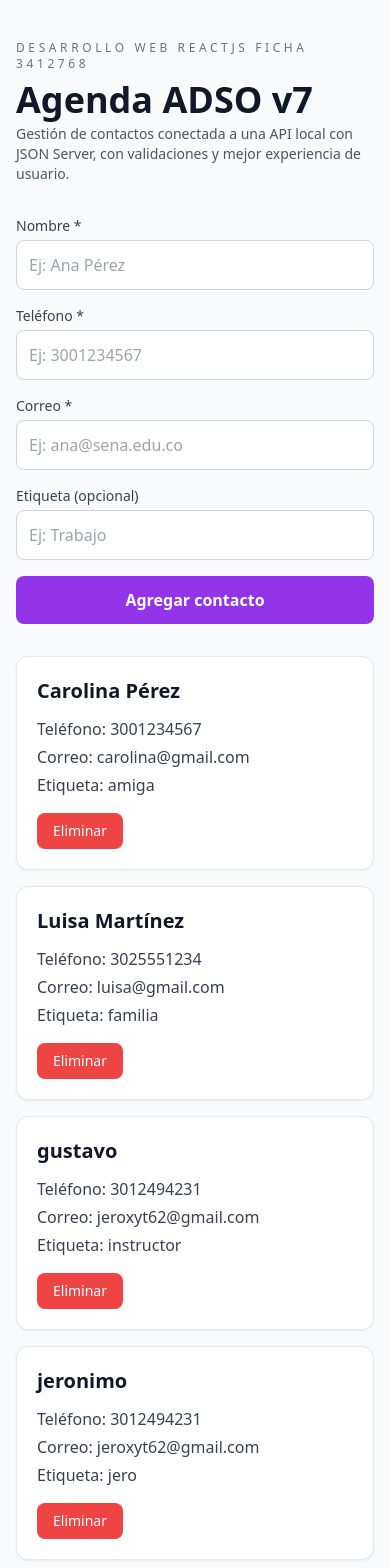
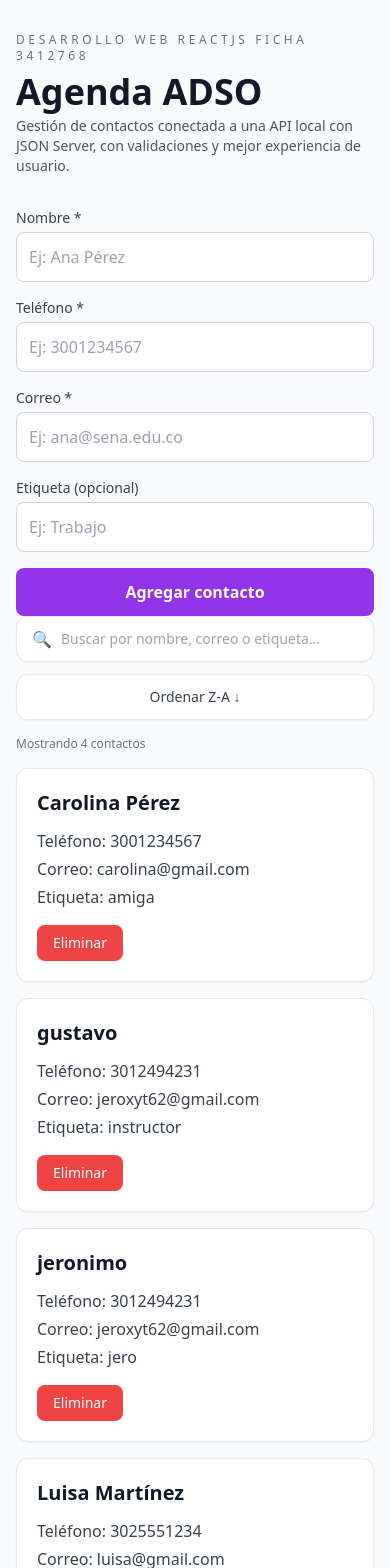
Before and after one commit to JeroHenaox/agenda-adso, a React (Vite) app: page / in a window 390 px wide. Shown: the top 1568 px of the page. Built offline with nearby package versions, Linux system fonts and the light colour scheme; data requests are answered from the project's data file.

Commit message:
Clase_10_Agenda_ADSO_v8_Busqueda_Orden

```diff
--- a/src/App.jsx
+++ b/src/App.jsx
@@ -1,66 +1,147 @@
-import { useState, useEffect } from "react";
-import FormularioContacto from "./Components/FormularioContacto";
-import ContactoCard from "./Components/ContactoCard";
+// Archivo: src/App.jsx
+// Componente principal de la aplicación Agenda ADSO.
+// Se encarga de:
+// - Cargar la lista de contactos desde la API (JSON Server).
+// - Manejar estados globales (contactos, carga, error).
+// - Conectar el formulario, el buscador y las tarjetas de contactos.
+// - Aplicar búsqueda y ordenamiento sobre la lista de contactos.
+
+// Importamos hooks de React
+import { useEffect, useState } from "react";
+
+// Importamos las funciones de la API (capa de datos)
 import {
   listarContactos,
   crearContacto,
   eliminarContactoPorId,
-} from "./api.js";
+} from "./api";
+
+// Importamos la configuración global de la aplicación
 import { APP_INFO } from "./config";
 
-export default function App() {
+// Importamos componentes hijos
+import FormularioContacto from "./components/FormularioContacto";
+import ContactoCard from "./components/ContactoCard";
+
+function App() {
+  // Estado que almacena la lista de contactos obtenidos de la API
   const [contactos, setContactos] = useState([]);
+
+  // Estado que indica si estamos cargando información (por ejemplo, al inicio)
+  const [cargando, setCargando] = useState(true);
+
+  // Estado para guardar mensajes de error generales de la aplicación
   const [error, setError] = useState("");
 
-  // Carga los contactos cuando inicia la aplicación.
+  // === NUEVOS ESTADOS PARA LA CLASE 10 ===
+
+  // Estado para el término de búsqueda digitado por el usuario
+  const [busqueda, setBusqueda] = useState("");
+
+  // Estado para el orden de los contactos:
+  // true  = orden alfabético ascendente (A-Z)
+  // false = orden alfabético descendente (Z-A)
+  const [ordenAsc, setOrdenAsc] = useState(true);
+
+  // useEffect que se ejecuta una sola vez al montar el componente.
+  // Aquí cargamos los contactos iniciales desde JSON Server (GET).
   useEffect(() => {
-    listarContactos()
-      .then((data) => setContactos(data))
-      .catch((error) => {
-        console.error(error);
+    const cargarContactos = async () => {
+      try {
+        setCargando(true);
+        setError("");
+
+        const data = await listarContactos();
+        setContactos(data);
+      } catch (error) {
+        console.error("Error al cargar contactos:", error);
+
         setError(
-          "No se pudieron cargar los contactos. Verifica que el servidor esté funcionando e intenta nuevamente."
+          "No se pudieron cargar los contactos. Verifica que el servidor esté encendido e intenta de nuevo."
         );
-      });
+      } finally {
+        setCargando(false);
+      }
+    };
+
+    cargarContactos();
   }, []);
 
-  // Guarda un nuevo contacto mediante la API.
-  const agregarContacto = async (nuevoContacto) => {
+  // Función que se encarga de agregar un nuevo contacto usando la API (POST)
+  const onAgregarContacto = async (nuevoContacto) => {
     try {
       setError("");
 
-      const contactoCreado = await crearContacto(nuevoContacto);
+      const creado = await crearContacto(nuevoContacto);
 
-      setContactos((prev) => [...prev, contactoCreado]);
+      setContactos((prev) => [...prev, creado]);
     } catch (error) {
-      console.error(error);
+      console.error("Error al crear contacto:", error);
+
       setError(
-        "No se pudo guardar el contacto. Verifica que el servidor esté funcionando e intenta nuevamente."
+        "No se pudo guardar el contacto. Verifica tu conexión o el estado del servidor e intenta nuevamente."
+      );
+
+      throw error;
+    }
+  };
+
+  // Función para eliminar un contacto por su id (DELETE)
+  const onEliminarContacto = async (id) => {
+    try {
+      setError("");
+      await eliminarContactoPorId(id);
+
+      setContactos((prev) => prev.filter((c) => c.id !== id));
+    } catch (error) {
+      console.error("Error al eliminar contacto:", error);
+
+      setError(
+        "No se pudo eliminar el contacto. Vuelve a intentarlo o verifica el servidor."
       );
     }
   };
 
-  // Elimina el contacto de la API y actualiza la lista.
-  const eliminarContacto = async (id) => {
-    try {
-      setError("");
+  // === LÓGICA DE BÚSQUEDA Y ORDENAMIENTO (CLASE 10) ===
 
-      await eliminarContactoPorId(id);
+  // 1. Filtramos la lista original según el término de búsqueda
+  const contactosFiltrados = contactos.filter((c) => {
+    const termino = busqueda.toLowerCase();
 
-      setContactos((prev) =>
-        prev.filter((contacto) => contacto.id !== id)
-      );
-    } catch (error) {
-      console.error(error);
-      setError(
-        "No se pudo eliminar el contacto. Verifica que el servidor esté funcionando e intenta nuevamente."
-      );
+    const nombre = c.nombre.toLowerCase();
+    const correo = c.correo.toLowerCase();
+    const etiqueta = (c.etiqueta || "").toLowerCase();
+    const telefono = (c.telefono || "").toLowerCase();
+
+    return (
+      nombre.includes(termino) ||
+      correo.includes(termino) ||
+      etiqueta.includes(termino) ||
+      telefono.includes(termino)
+    );
+  });
+
+  // 2. Ordenamos los contactos filtrados por nombre
+  const contactosOrdenados = [...contactosFiltrados].sort((a, b) => {
+    const nombreA = a.nombre.toLowerCase();
+    const nombreB = b.nombre.toLowerCase();
+
+    if (nombreA < nombreB) {
+      return ordenAsc ? -1 : 1;
     }
-  };
 
+    if (nombreA > nombreB) {
+      return ordenAsc ? 1 : -1;
+    }
+
+    return 0;
+  });
+
+  // JSX que renderiza toda la aplicación
   return (
-    <main className="min-h-screen py-10 px-4">
-      <div className="max-w-4xl mx-auto">
+    <div className="min-h-screen bg-gray-50">
+      <div className="max-w-4xl mx-auto px-4 py-8">
+
         <header className="mb-8">
           <p className="text-xs tracking-[0.3em] text-gray-500 uppercase">
             Desarrollo Web ReactJS Ficha {APP_INFO.ficha}
@@ -77,26 +158,79 @@ export default function App() {
 
         {error && (
           <div className="mb-4 rounded-xl bg-red-50 border border-red-200 px-4 py-3">
-            <p className="text-sm font-medium text-red-700">
-              {error}
-            </p>
+            <p className="text-sm font-medium text-red-700">{error}</p>
           </div>
         )}
 
-        <section className="mb-8">
-          <FormularioContacto onAgregar={agregarContacto} />
-        </section>
+        {cargando ? (
+          <p className="text-sm text-gray-500">Cargando contactos...</p>
+        ) : (
+          <>
+            <FormularioContacto onAgregar={onAgregarContacto} />
 
-        <section className="space-y-4">
-          {contactos.map((contacto) => (
-            <ContactoCard
-              key={contacto.id}
-              {...contacto}
-              onEliminar={() => eliminarContacto(contacto.id)}
-            />
-          ))}
-        </section>
+            {/* === Buscador y botón de orden === */}
+            <div className="flex flex-col md:flex-row gap-3 mb-4">
+
+              <div className="relative flex-1">
+                <span className="absolute left-4 top-1/2 -translate-y-1/2 text-gray-400">
+                  🔍
+                </span>
+
+                <input
+                  type="text"
+                  className="w-full pl-11 pr-4 py-3 rounded-xl border border-gray-200 bg-white text-sm text-gray-700 placeholder-gray-400 shadow-sm outline-none focus:border-purple-500 focus:ring-2 focus:ring-purple-100 transition"
+                  placeholder="Buscar por nombre, correo o etiqueta..."
+                  value={busqueda}
+                  onChange={(e) => setBusqueda(e.target.value)}
+                />
+              </div>
+
+              <button
+                type="button"
+                onClick={() => setOrdenAsc((prev) => !prev)}
+                className="px-5 py-3 rounded-xl border border-gray-200 bg-white text-gray-700 text-sm font-medium shadow-sm hover:bg-gray-50 hover:border-gray-300 transition"
+              >
+                {ordenAsc ? "Ordenar Z-A ↓" : "Ordenar A-Z ↑"}
+              </button>
+
+            </div>
+
+            {/* === Contador de resultados === */}
+            <p className="text-xs text-gray-500 mb-4">
+              Mostrando {contactosOrdenados.length}{" "}
+              {contactosOrdenados.length === 1 ? "contacto" : "contactos"}
+            </p>
+
+            {/* Listado de contactos */}
+            <section className="space-y-4">
+              {contactosOrdenados.length === 0 ? (
+                <p className="text-sm text-gray-500">
+                  No se encontraron contactos que coincidan con la búsqueda.
+                </p>
+              ) : (
+                contactosOrdenados.map((c) => (
+                  <ContactoCard
+                    key={c.id}
+                    nombre={c.nombre}
+                    telefono={c.telefono}
+                    correo={c.correo}
+                    etiqueta={c.etiqueta}
+                    onEliminar={() => onEliminarContacto(c.id)}
+                  />
+                ))
+              )}
+            </section>
+          </>
+        )}
+
+        <footer className="mt-8 text-xs text-gray-400">
+          <p>Desarrollo Web – ReactJS | Proyecto Agenda ADSO</p>
+          <p>Instructor: Gustavo Adolfo Bolaños Dorado</p>
+        </footer>
+
       </div>
-    </main>
+    </div>
   );
 }
+
+export default App;
--- a/src/config.js
+++ b/src/config.js
@@ -4,7 +4,7 @@ export const API_BASE_URL = "http://localhost:3002/contactos";
 
 export const APP_INFO = {
   ficha: "3412768",
-  titulo: "Agenda ADSO v7",
+  titulo: "Agenda ADSO",
   subtitulo:
     "Gestión de contactos conectada a una API local con JSON Server, con validaciones y mejor experiencia de usuario.",
 };
```
